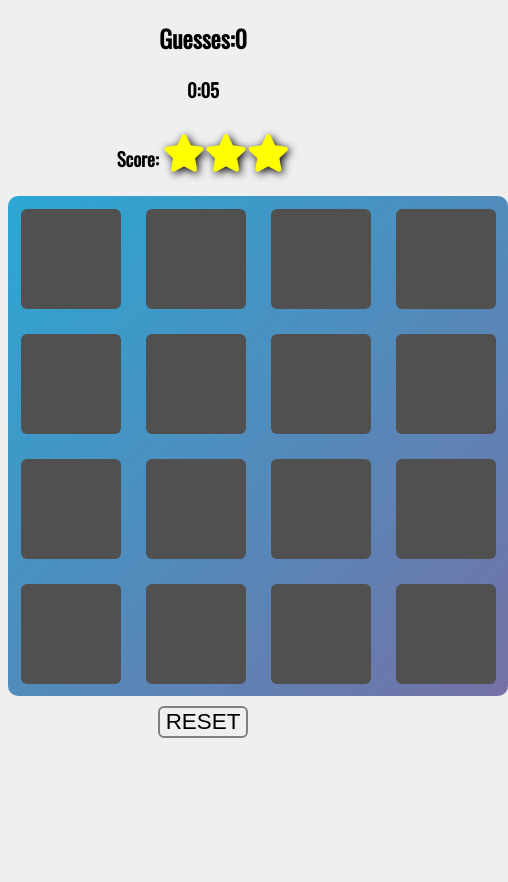
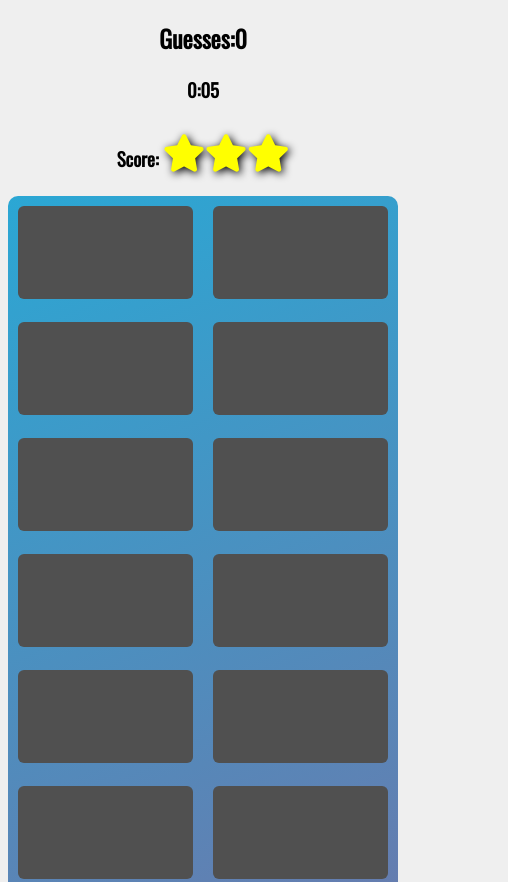
Before and after one commit to jgross979/matchingGame, a plain HTML site: page index.html in a window 390 px wide. Shown: the top 882 px of the page, 508 px wide, since content can reach past the window. Drawn offline with nearby package versions, Linux system fonts and the light colour scheme.

Commit message:
Add media queries for responsiveness

```diff
--- a/index.html
+++ b/index.html
@@ -2,6 +2,7 @@
 <html lang="en" dir="ltr">
   <head>
     <meta charset="utf-8">
+    <meta name="viewport" content="width=device-width, initial-scale=1.0">
     <title>Matching Game</title>
     <link rel="stylesheet" href="styles.css">
     <link rel="stylesheet" href="https://use.fontawesome.com/releases/v5.3.1/css/all.css" integrity="sha384-mzrmE5qonljUremFsqc01SB46JvROS7bZs3IO2EmfFsd15uHvIt+Y8vEf7N7fWAU" crossorigin="anonymous">
--- a/styles.css
+++ b/styles.css
@@ -20,18 +20,18 @@ h3 h2{
   color: black;
   margin: auto;
   background: #7571A5;
-background: -webkit-linear-gradient(bottom right, #7571A5, #2BA7D4);
-background: -moz-linear-gradient(bottom right, #7571A5, #2BA7D4);
-background: linear-gradient(bottom right, #7571A5, #2BA7D4);  display: flex;
+  background: -webkit-linear-gradient(bottom right, #7571A5, #2BA7D4);
+  background: -moz-linear-gradient(bottom right, #7571A5, #2BA7D4);
+  background: linear-gradient(bottom right, #7571A5, #2BA7D4);  display: flex;
   flex-wrap: wrap;
   border-radius: 10px;
 }
 
 .box-container{
   cursor: pointer;
-  width: 100px;
-  height: 100px;
-  margin: 12.5px;
+  width: 20%;
+  height: 20%;
+  margin: 2.5%;
   perspective: 600px;
   text-align: center;
 }
@@ -153,3 +153,25 @@ background: linear-gradient(bottom right, #7571A5, #2BA7D4);  display: flex;
     90% { transform: translate(1px, 2px) rotate(0deg); }
     100% { transform: translate(1px, -2px) rotate(-1deg); }
 }
+
+/* Media Queries */
+
+@media screen and (max-width: 400px){
+  #grid{
+    width: 100vw;
+    height: 110vh;
+  }
+
+  .box-container{
+    width: 45%;
+    height: 10%;
+    margin: 2.5%;
+  }
+}
+
+@media screen and (min-width: 401px) and (max-width: 550px){
+  #grid{
+    width: 95vw;
+    height: 95vw;
+  }
+}
```
